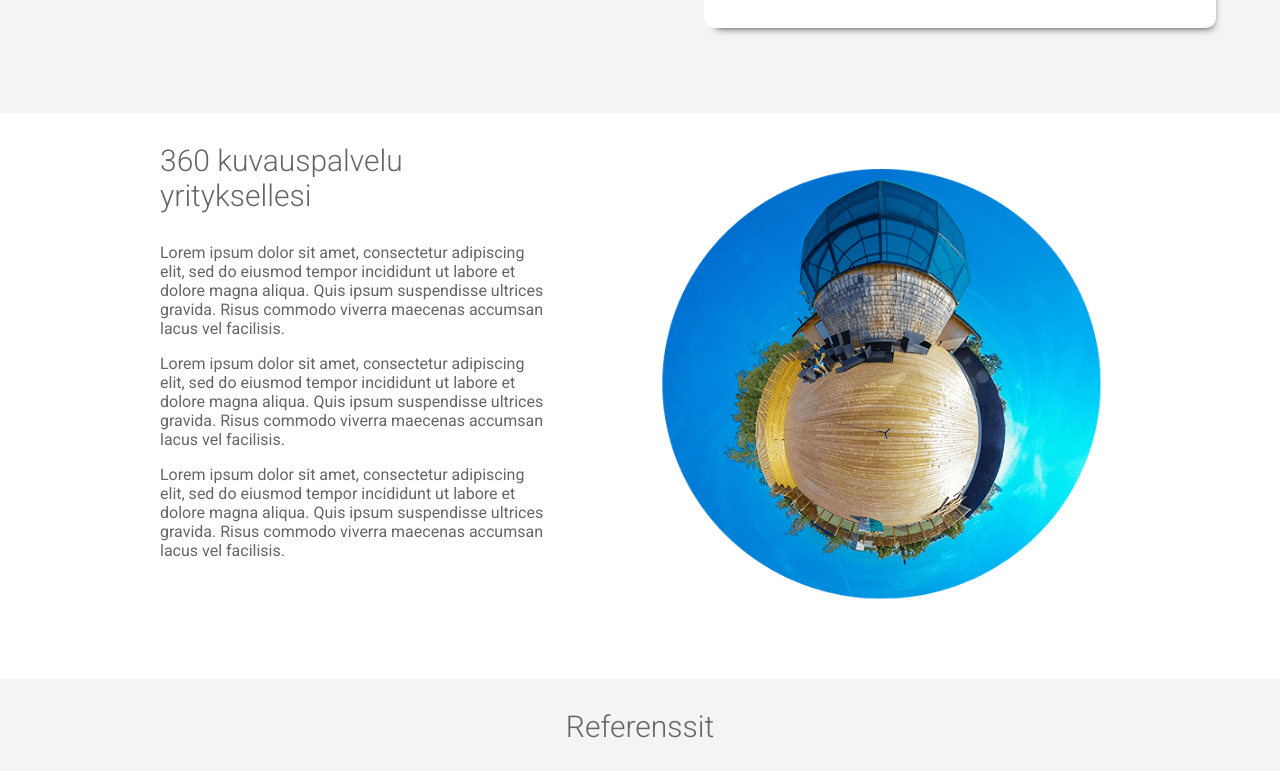
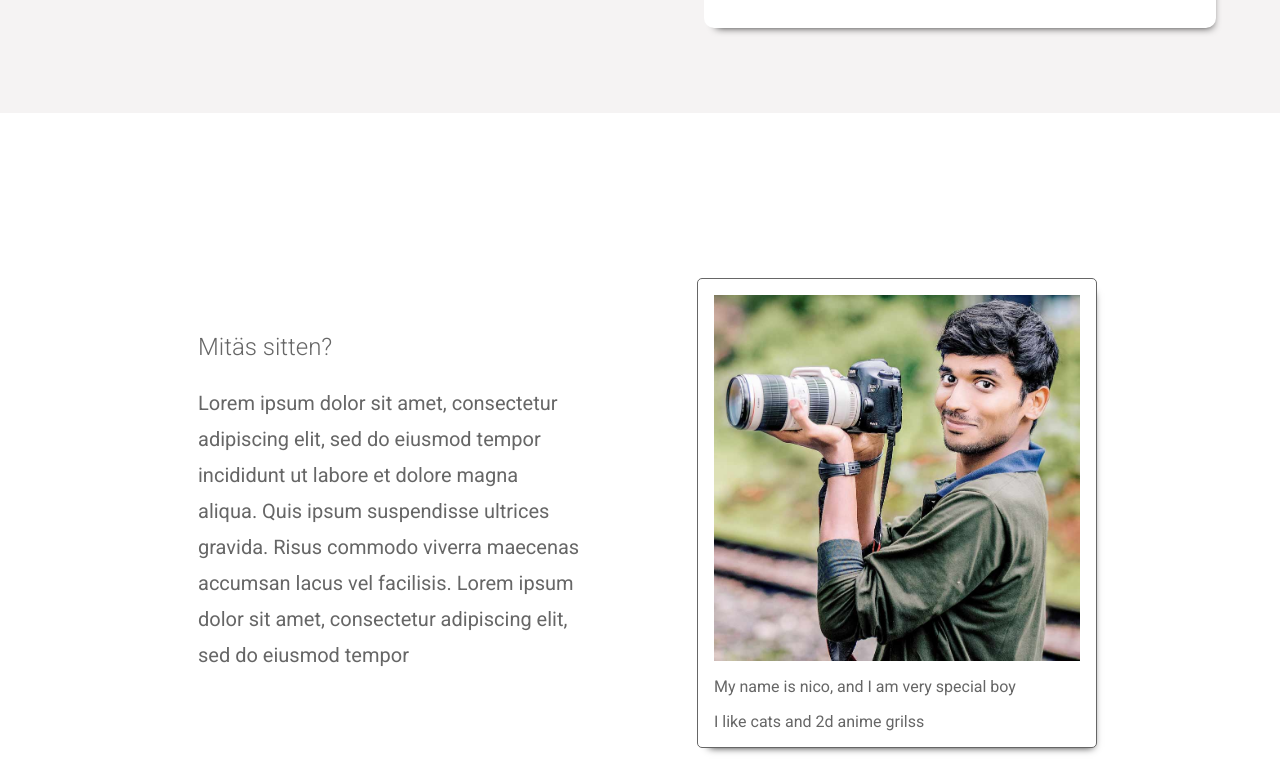
Before and after one commit to Kartturi/3dOptics, a Gatsby site: page / in a window 1280 px wide. Shown: the part 1485-2256 px from the top of the page. Built offline with nearby package versions, Linux system fonts and the light colour scheme; Gatsby itself is replaced by a stand-in of ours.

Commit message:
company page

```diff
--- a/src/components/company.js
+++ b/src/components/company.js
@@ -1,11 +1,19 @@
 import React from "react"
 import { useStaticQuery, graphql } from "gatsby"
+import BackgroundImage from "gatsby-background-image"
 import Img from "gatsby-image"
 
 const Company = () => {
   const data = useStaticQuery(graphql`
     query {
-      company: file(relativePath: { eq: "trash6.png" }) {
+      company: file(relativePath: { eq: "nico.jpg" }) {
+        childImageSharp {
+          fluid {
+            ...GatsbyImageSharpFluid
+          }
+        }
+      }
+      company1: file(relativePath: { eq: "company3.jpg" }) {
         childImageSharp {
           fluid {
             ...GatsbyImageSharpFluid
@@ -16,34 +24,27 @@ const Company = () => {
   `)
   return (
     <div className="company">
+      <div className="background-container"></div>
+      <div className="company__container">
         <div className="company__left">
-        <h3 className="company__left_title">360 kuvauspalvelu yrityksellesi</h3>
+          <h3 className="company__left_title">Mitäs sitten?</h3>
           <p className="company__left_para">
             Lorem ipsum dolor sit amet, consectetur adipiscing elit, sed do
-          eiusmod tempor incididunt ut labore et dolore magna aliqua. Quis ipsum
-          suspendisse ultrices gravida. Risus commodo viverra maecenas accumsan
-          lacus vel facilisis.
-        </p>
-        <p className="company__left_para">
-          Lorem ipsum dolor sit amet, consectetur adipiscing elit, sed do
-          eiusmod tempor incididunt ut labore et dolore magna aliqua. Quis ipsum
-          suspendisse ultrices gravida. Risus commodo viverra maecenas accumsan
-          lacus vel facilisis.
-        </p>
-        <p className="company__left_para">
-          Lorem ipsum dolor sit amet, consectetur adipiscing elit, sed do
-          eiusmod tempor incididunt ut labore et dolore magna aliqua. Quis ipsum
-          suspendisse ultrices gravida. Risus commodo viverra maecenas accumsan
-          lacus vel facilisis.
+            eiusmod tempor incididunt ut labore et dolore magna aliqua. Quis
+            ipsum suspendisse ultrices gravida. Risus commodo viverra maecenas
+            accumsan lacus vel facilisis. Lorem ipsum dolor sit amet,
+            consectetur adipiscing elit, sed do eiusmod tempor
           </p>
         </div>
         <div className="company__right">
-        <div className="company__right_container">
           <Img
             fluid={data.company.childImageSharp.fluid}
-            style={{ margin: "1rem", maxHeight: "calc(70vh - 4rem)" }}
+            style={{ margin: "1rem" }}
             imgStyle={{ objectFit: "contain" }}
           ></Img>
+
+          <p>My name is nico, and I am very special boy</p>
+          <p>I like cats and 2d anime grilss</p>
         </div>
       </div>
     </div>
--- a/src/components/layout.css
+++ b/src/components/layout.css
@@ -401,31 +401,88 @@ body {
 /*Company */
 
 .company {
-  max-width: 960px;
-  margin: 30px auto;
+  width: 100%;
+  height: 100vh;
+  margin: 0 auto;
+  position: relative;
+  background: white;
+}
+
+.company__title {
+  margin: 0;
+
+  font-size: 40px;
+  font-weight: 300;
+  color: black;
+  position: absolute;
+  top: 70px;
+  left: 50%;
+  transform: translate(-50%);
+}
+
+.company__container {
   display: flex;
   flex-direction: row;
-  justify-content: space-between;
+  justify-content: center;
   margin-bottom: 60px;
+  height: 100%;
+  align-items: center;
+}
+
+.background-container {
+  position: absolute;
+  top: 0;
+  left: 0;
+  height: 60%;
+  width: 100%;
+}
+
+.company__background_img {
+  height: 100%;
+  width: 100%;
+
+  top: 0;
+  left: 0;
+
+  background-position: bottom center;
+  background-repeat: no-repeat;
+  background-size: cover;
 }
 
 .company__left {
-  width: 40%;
+  width: 30%;
+  color: black;
+  z-index: 100;
+
+  color: #666666;
+  padding: 15px;
 }
 
 .company__left_title {
-  font-size: 30px;
+  font-size: 24px;
   margin-top: 0px;
   font-weight: 300;
 }
 
-.font__left_para {
-  font-size: 18px;
+.company__left_para {
+  font-size: 20px;
+  line-height: 1.8;
 }
 
 .company__right {
-  width: 50%;
-  height: 100%;
+  width: 400px;
+  background: white;
+  margin-left: 100px;
+  box-sizing: border-box;
+  -webkit-box-shadow: 4px 7px 8px -8px #000000;
+  box-shadow: 4px 7px 8px -8px #000000;
+  border-radius: 5px;
+  border: 1px solid #666666;
+  z-index: 100;
+}
+
+.company__right p {
+  margin-left: 1rem;
 }
 
 /*Company end */
@@ -551,6 +608,7 @@ body {
 }
 
 .gallery__title {
+  margin: 0px 0px 30px 0px;
   text-align: center;
   font-size: 30px;
   padding-top: 30px;
```
Also changed, not shown: src/images/company1.jpg (added), src/images/company2.jpg (added), src/images/company3.jpg (added), src/images/nico.jpg (added). Lines whose indentation alone changed are shown as unchanged.
